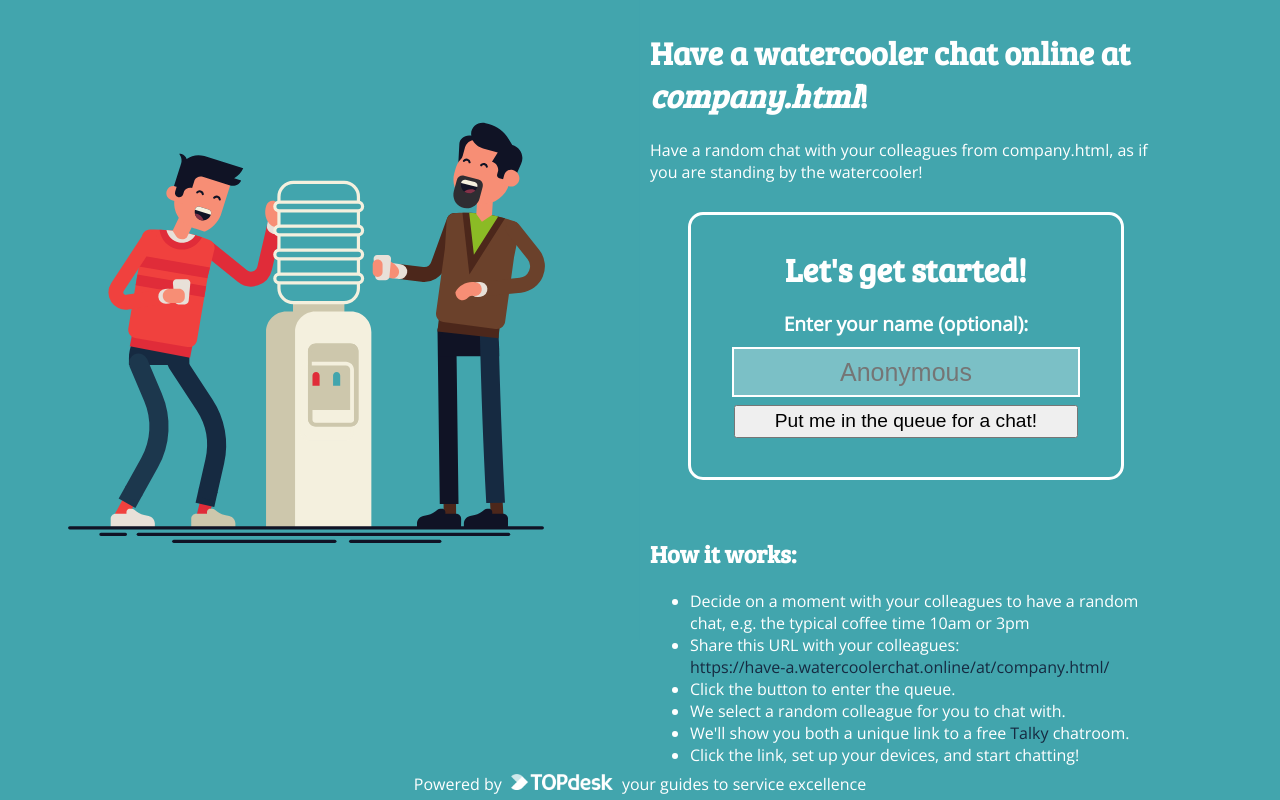
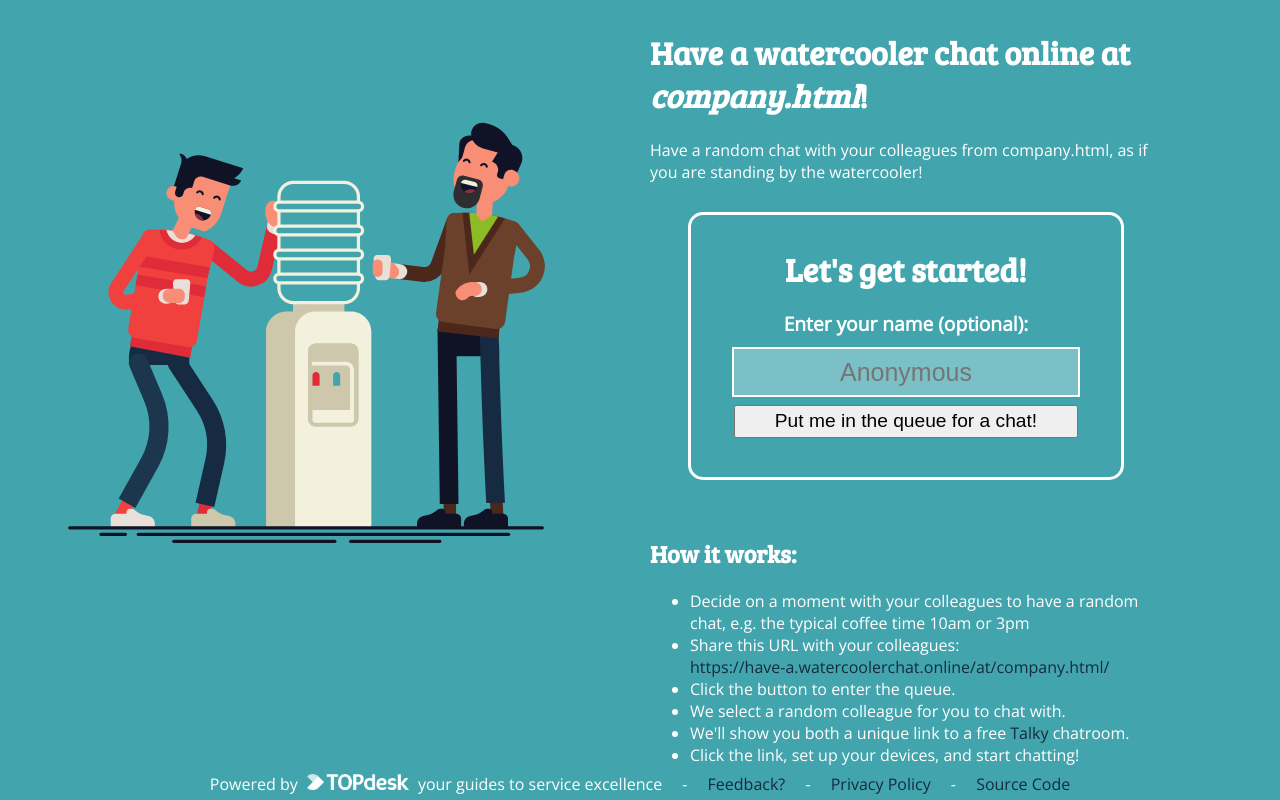
Before and after one commit to TOPdesk/watercoolerchat, a website: page public/company.html in a window 1280 px wide. Drawn offline with nearby package versions, Linux system fonts and the light colour scheme.

Commit message:
Add footer links to privacy policy, feedback and source code

```diff
--- a/public/company.html
+++ b/public/company.html
@@ -56,7 +56,10 @@
         </div>
     </div>
     <div id="footer">
-        Powered by <a href="https://topdesk.com/" target="_blank"><img src="/logo.png" class="TOPdesk-logo" alt="TOPdesk"></a> your guides to service excellence
+        <span class="footeritem">Powered by <a href="https://topdesk.com/" target="_blank"><img src="/logo.png" class="TOPdesk-logo" alt="TOPdesk"></a> your guides to service excellence</span> -
+        <span class="footeritem"><a href="https://github.com/TOPdesk/watercoolerchat/issues" target="_blank">Feedback?</a></span> -
+        <span class="footeritem"><a href="https://www.topdesk.com/nl/privacyverklaring/" target="_blank">Privacy Policy</a></span> -
+        <span class="footeritem"><a href="https://github.com/TOPdesk/watercoolerchat/" target="_blank">Source Code</a></span>
     </div>
     <script src="/watercoolerchat.js"></script>
 </body>
--- a/public/style.css
+++ b/public/style.css
@@ -35,7 +35,11 @@ html, body {
 	width: 100%;
 	background-color: #42A5AD;
 	text-align: center;
-	padding-bottom: 5px;
+	padding: 5px 0;
+}
+
+.footeritem {
+	padding: 0 1em;
 }
 
 img.TOPdesk-logo {
```
Also changed, not shown: public/index.html (+4 -1 lines).
